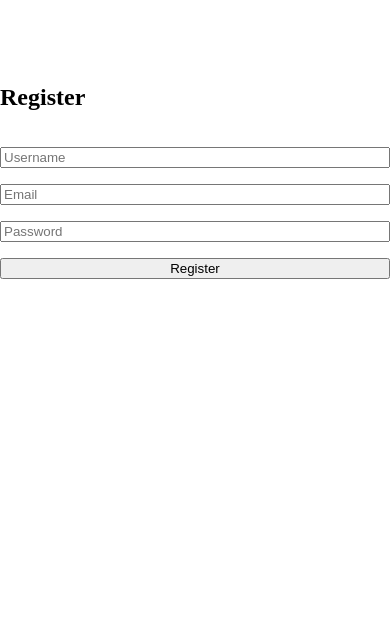
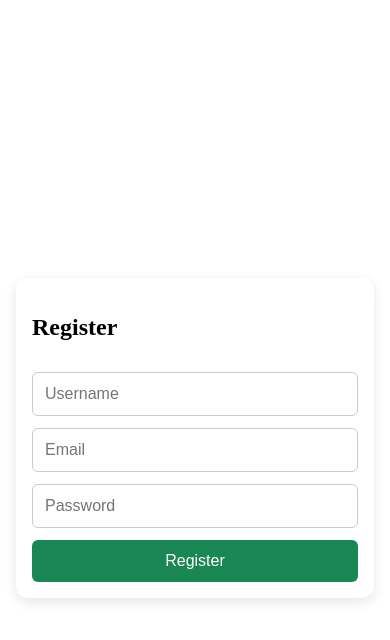
Before and after one commit to Davis86t/Chat-App, a SvelteKit app: page /register in a window 390 px wide. Shown: the top 640 px of the page. Built offline with nearby package versions, Linux system fonts and the light colour scheme; what pocketbase would draw is missing.

Commit message:
style: polish register page layout and responsiveness

```diff
--- a/src/routes/register/+page.svelte
+++ b/src/routes/register/+page.svelte
@@ -13,20 +13,19 @@
         email,
         password,
         passwordConfirm: password,
-      username,
-      emailVisibility: true
+        username
       });
 
-    // Auto login after registration
+      // Auto-login after registration
       await pb.collection('users').authWithPassword(email, password);
       goto('/chat');
     } catch (err) {
       error = err.message || 'Registration failed';
     }
   }
-
 </script>
 
+<div class="auth-container">
   <form on:submit|preventDefault={handleRegister}>
     <h2>Register</h2>
     {#if error}<p class="error">{error}</p>{/if}
@@ -35,14 +34,66 @@
     <input type="password" bind:value={password} placeholder="Password" required />
     <button type="submit">Register</button>
   </form>
+</div>
 
 <style>
+  .auth-container {
+    display: flex;
+    align-items: center;
+    justify-content: center;
+    height: 100vh;
+    height: 100dvh;
+    padding: 1rem;
+  }
+
   form {
-    max-width: 400px;
-    margin: 4rem auto;
+    background: #fff;
+    padding: 2rem;
+    border-radius: 12px;
+    box-shadow: 0 4px 12px rgba(0,0,0,0.1);
     display: flex;
     flex-direction: column;
     gap: 1rem;
+    width: 100%;
+    max-width: 400px;
   }
-  .error { color: red; text-align: center; }
+
+  input {
+    padding: 0.75rem;
+    font-size: 1rem;
+    border: 1px solid #ccc;
+    border-radius: 6px;
+  }
+
+  button {
+    padding: 0.75rem;
+    font-size: 1rem;
+    background-color: #198754;
+    color: white;
+    border: none;
+    border-radius: 6px;
+    cursor: pointer;
+  }
+
+  button:hover {
+    background-color: #157347;
+  }
+
+  .error {
+    color: red;
+    text-align: center;
+  }
+
+  @media (max-width: 600px) {
+    form {
+      padding: 1rem;
+      gap: 0.75rem;
+    }
+
+    input,
+    button {
+      font-size: 1rem;
+      padding: 0.75rem;
+    }
+  }
 </style>
```
Lines whose indentation alone changed are shown as unchanged.
